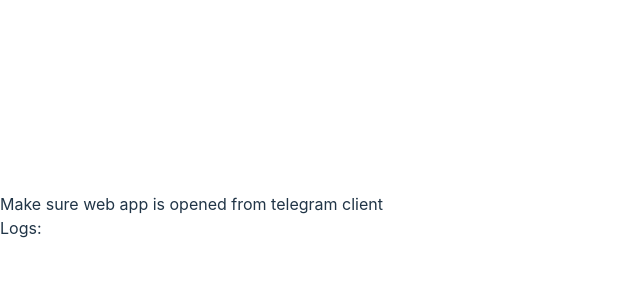
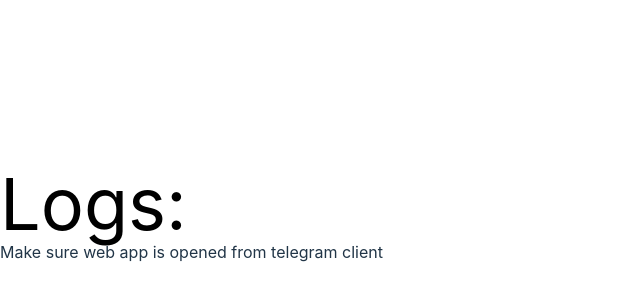
Before and after one commit to JunK4i/tele-webapp-frontend, a React (Vite) app: page / in a window 1280 px wide. Shown: the part 184-484 px from the top of the page, without its empty margins (0-640 px from the left). Built offline with nearby package versions, Linux system fonts and the light colour scheme.

Commit message:
update logs

```diff
--- a/src/App.jsx
+++ b/src/App.jsx
@@ -7,6 +7,10 @@ const App = () => {
 
   return (
     <div>
+      <div className="text-black text-7xl">
+        Logs:
+        <pre>{JSON.stringify(logs, null, 2)}</pre>
+      </div>
       {user ? (
         <div>
           <h1>Welcome {user?.username}</h1>
@@ -18,10 +22,6 @@ const App = () => {
       ) : (
         <div>Make sure web app is opened from telegram client</div>
       )}
-      <div>
-        Logs:
-        <pre>{JSON.stringify(logs, null, 2)}</pre>
-      </div>
     </div>
   );
 };
--- a/src/TelegramProvider.tsx
+++ b/src/TelegramProvider.tsx
@@ -42,7 +42,7 @@ export const TelegramProvider: React.FC<TelegramProviderProps> = ({
   children,
 }) => {
   const [webApp, setWebApp] = useState<IWebApp | null>(null);
-  const [logs, setLogs] = useState<string[]>(["Logs"]);
+  const [logs, setLogs] = useState<string[]>([]);
 
   useScript("https://telegram.org/js/telegram-web-app.js");
 
```
